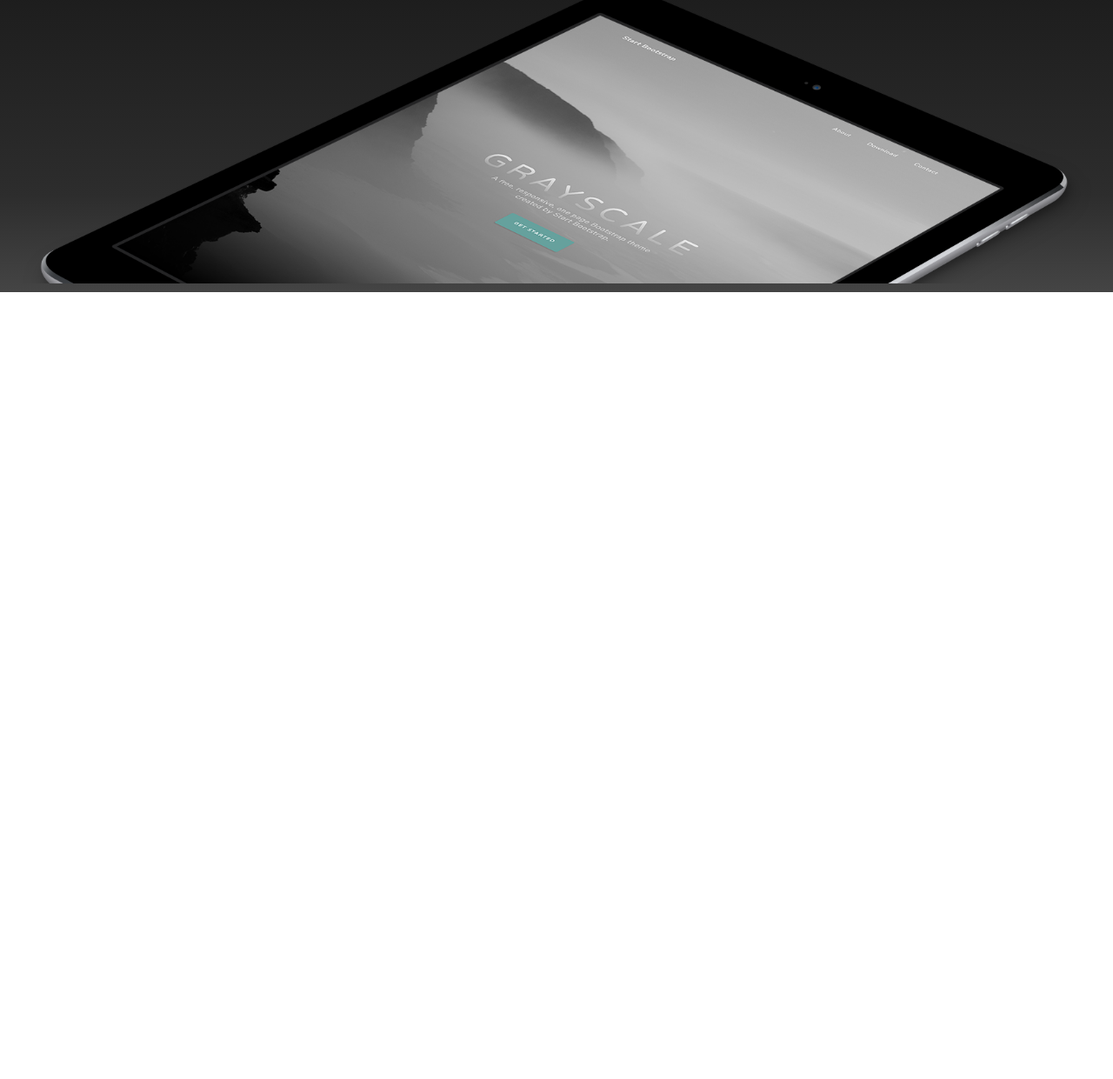
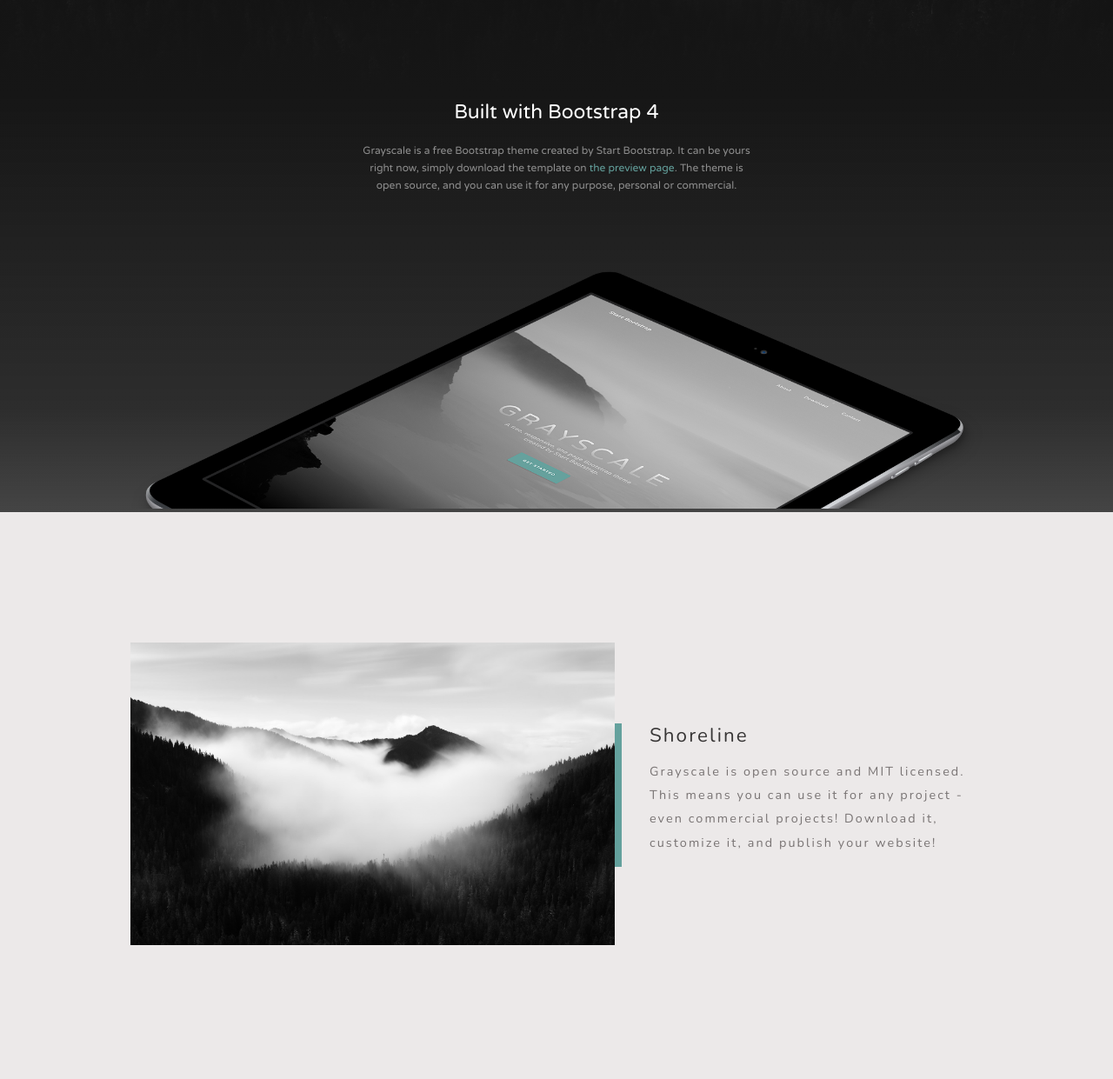
Before and after one commit to J3Veiga/Grayscale-Challenge, a plain HTML site: page index.html in a window 1280 px wide. Shown: the part 723-1964 px from the top of the page at 87% size. Before the commit the page ends 1059 px from the top, so only its background shows below. Drawn offline with nearby package versions, Linux system fonts and the light colour scheme.

Commit message:
About and Project Section Added

```diff
--- a/css/header.css
+++ b/css/header.css
@@ -16,23 +16,28 @@
 .header h1 {
 
     font-family: 'Varela Round';
-    font-size: 2.5rem;
+    font-size: 3.2rem;
+    font-weight: 550;
     line-height: 2.5rem;
     letter-spacing: 0.8rem;
     background: linear-gradient(rgba(255, 255, 255, 0.9), rgba(255, 255, 255, 0));
     -webkit-text-fill-color: transparent;
     -webkit-background-clip: text;
+    margin: 20px;
 }
 
 .header h2 {
 
     font-family: 'Varela Round';
     color: rgba(255, 255, 255, 0.5);
-    max-width: 15rem;
-    font-size: 0.8em;
+    text-align: center;
+    max-width: 20rem;
+    font-size: 1.1em;
+    font-weight: 400;
     padding: 0.5rem 0;
+    text-align: center;
+    margin-bottom: 20px;
     text-transform: inherit;
-    text-align: center;
 
 }
 .container {
@@ -40,10 +45,12 @@
     display: flex;
     justify-content: center;
     width: 100%;
+    height: 300px;
     padding-right: 15px;
     padding-left: 15px;
     margin-right: auto;
     margin-left: auto;
+    margin-top: 50px;
 
 }
 .header-align{
@@ -51,13 +58,14 @@
     display:flex;
     flex-direction: column;
     align-items: center;
+    margin-top: 45px;
 
 }
 .btn {
 
     display: flex;
     justify-content: center;
-    width: 50%;
+    width: 10rem;
     padding: 1.25rem 2rem;
     font-family: 'Varela Round';
     font-size: 80%;
@@ -76,9 +84,9 @@
 
     color:white;
     text-decoration: none;
-    background-color: #64a19d;
+    background-color: #4b928d;
   }
 
   .btn-green:hover {
-    background-color: #4f837f;
+    background-color: #3d7571;
   }
--- a/css/section.css
+++ b/css/section.css
@@ -2,39 +2,71 @@
 .about-section {
 
     display: flex;
-    padding: 10px;
     background: linear-gradient(to bottom, #161616 0%, rgba(22, 22, 22, 0.9) 75%, rgba(22, 22, 22, 0.8) 100%);
+    background-size: 550px;
+    padding-bottom: 0;
+    margin-bottom: 0;
 
 }
 .container-about {
 
-    display: flex;
-    flex-direction: column;
-    justify-content: center;
     width: 100%;
-    padding-right: 15px;
-    padding-left: 15px;
+    padding-right: 150px;
+    padding-left: 150px;
     margin-right: auto;
     margin-left: auto;
+    margin-bottom: 0;
+    padding-bottom: 0;
+}
+.container-about h2 {
 
+    font-family: 'Varela Round';
+    font-weight: 400;
+    align-self: center;
+    max-width: 15rem;
+    font-size: 1.9em;
+    padding: 0.5rem 0;
+    text-transform: inherit;
 
 }
+.container-about p {
+
+    font-family: 'Varela Round';
+    text-align: inherit;
+    line-height: 20px;
+    color: rgba(255, 255, 255, 0.5);
+    margin-bottom: 85px;
+    padding-bottom: 0;
+
+}
+.container-about a {
+
+    color:#64a19d;
+    text-decoration: none;
+
+}
+/*For Any Section*/
 .row {
 
     display: flex;
-    flex-wrap: wrap;
+    flex-wrap: row wrap;
+    justify-content: center;
     padding-right: -15px;
     padding-left: -15px;
+    padding-bottom: 0;
+    margin-bottom: 0;
 
 }
 .col {
 
     display: flex;
-    flex-flow: column;
+    flex-flow: column wrap;
+    width: 50%;
     position: relative;
-    width: 100%;
     padding-right: 15px;
     padding-left: 15px;
+    padding-bottom: 0;
+    margin-bottom: 0;
 
 }
 .letter-center {
@@ -47,5 +79,69 @@
 
     max-width: 100%;
     height: auto;
+    padding-bottom: 0;
+    margin-bottom: 0;
+
 
 }
+
+/*Projects Section*/
+.projects-section {
+
+    display: flex;
+    background:rgb(236, 233, 233);
+    padding : 150px 0;
+    margin: 0;
+
+}
+.projects-section .green-bar {
+
+
+
+    border-left: 0.5rem solid #64a19d;
+    border-width: 10%;
+    padding: 2rem;
+
+}
+.projects-section .text-row {
+
+    font-size: 0.9rem;
+    font-family: 'Nunito';
+    text-align: none;
+    padding: 0 0 0 2rem;
+    line-height: 1.7rem;
+    letter-spacing: 0.130rem;
+    color: rgb(121, 116, 116);
+
+
+}
+.projects-section h4 {
+
+    font-weight: 400;
+    font-size: 1.4rem;
+    text-transform: capitalize;
+    color: rgb(56, 54, 54);
+
+}
+.container-project {
+
+    width: 100%;
+    height: auto;
+    padding-right: 150px;
+    padding-left: 150px;
+    margin-right: auto;
+    margin-left: auto;
+
+}
+.row-project {
+
+    display: flex;
+    flex-flow: row wrap;
+
+
+}
+.align-projects {
+
+    align-items: center;
+
+}
--- a/index.css
+++ b/index.css
@@ -11,10 +11,13 @@ url(https://fonts.googleapis.com/css?family=Varela+Round);
 html {
 
   box-sizing: border-box;
+
 }
 
 * {
+
   box-sizing: inherit;
+
 }
 
 body {
--- a/index.html
+++ b/index.html
@@ -52,8 +52,61 @@
             </div>
           </section>
 
-        <!--Projects Section-->
+  <!-- Projects Section -->
+  <section id="projects" class="projects-section">
+    <div class="container-project">
 
+      <!-- Project Linha 1 -->
+      <div class="row">
+        <div>
+          <img class="img-position" src="img/bg-masthead.jpg" alt="">
+        </div>
+        <div class="row-project align-projects">
+          <div class="green-bar text-row">
+            <h4>Shoreline</h4>
+            <p class="">Grayscale is open source and MIT licensed. This means you can use it for any project - even commercial projects! Download it, customize it, and publish your website!</p>
+          </div>
+        </div>
+      </div>
+
+      <!-- Project Linha 2
+      <div class="">
+        <div class="">
+          <img class="img-position" src="./img/demo-image-01.jpg" alt="">
+        </div>
+        <div class="">
+          <div class="">
+            <div class="">
+              <div class="">
+                <h4 class="text-white">Misty</h4>
+                <p class="">An example of where you can put an image of a project, or anything else, along with a description.</p>
+                <hr class="">
+              </div>
+            </div>
+          </div>
+        </div>
+      </div>-->
+
+      <!-- Project Linha 3
+      <div class="row">
+        <div class="">
+          <img class="img-position" src="./img/demo-image-02.jpg" alt="">
+        </div>
+        <div class="">
+          <div class="">
+            <div class="">
+              <div class="">
+                <h4 class="text-white">Mountains</h4>
+                <p class=" text-white">Another example of a project with its respective description. These sections work well responsively as well, try this theme on a small screen!</p>
+                <hr class="">
+              </div>
+            </div>
+          </div>
+        </div>
+      </div>-->
+
+    </div>
+  </section>
         <!--Contact Section-->
 
         <!--Footter-->
```
